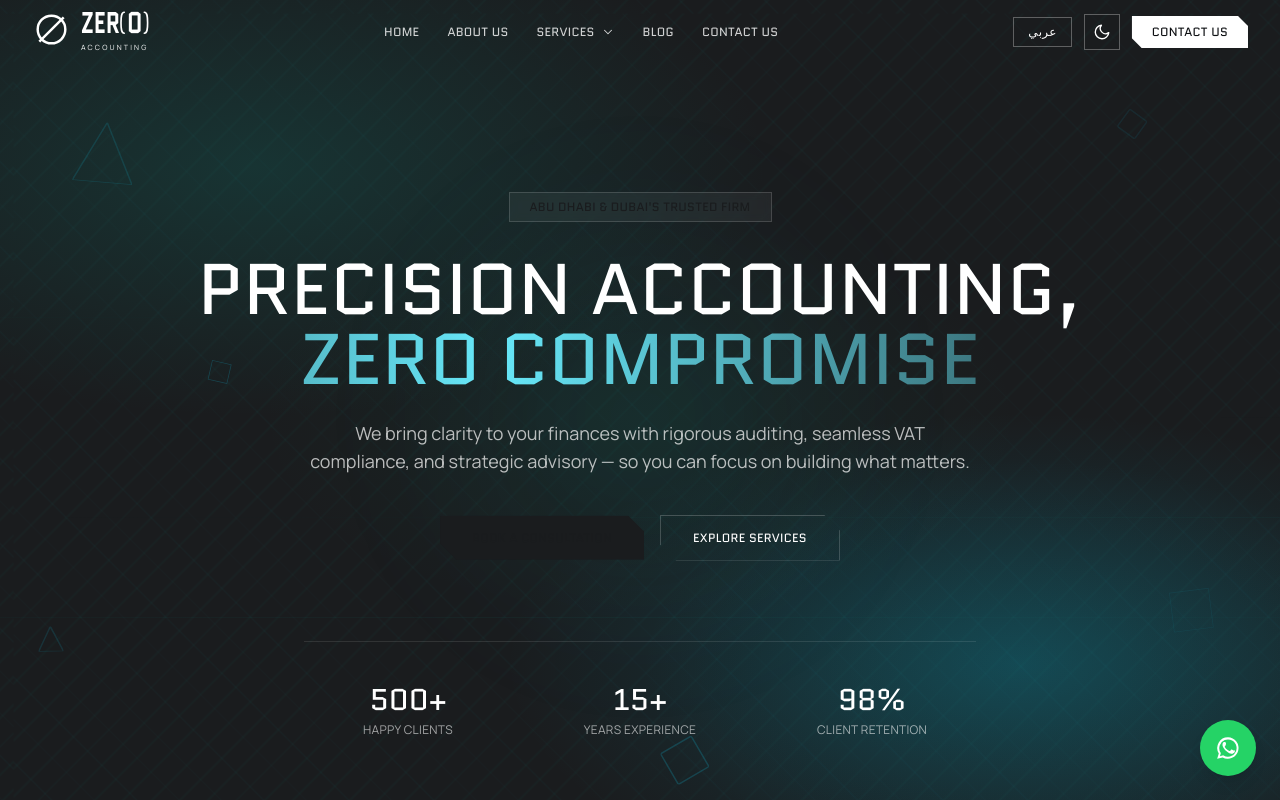
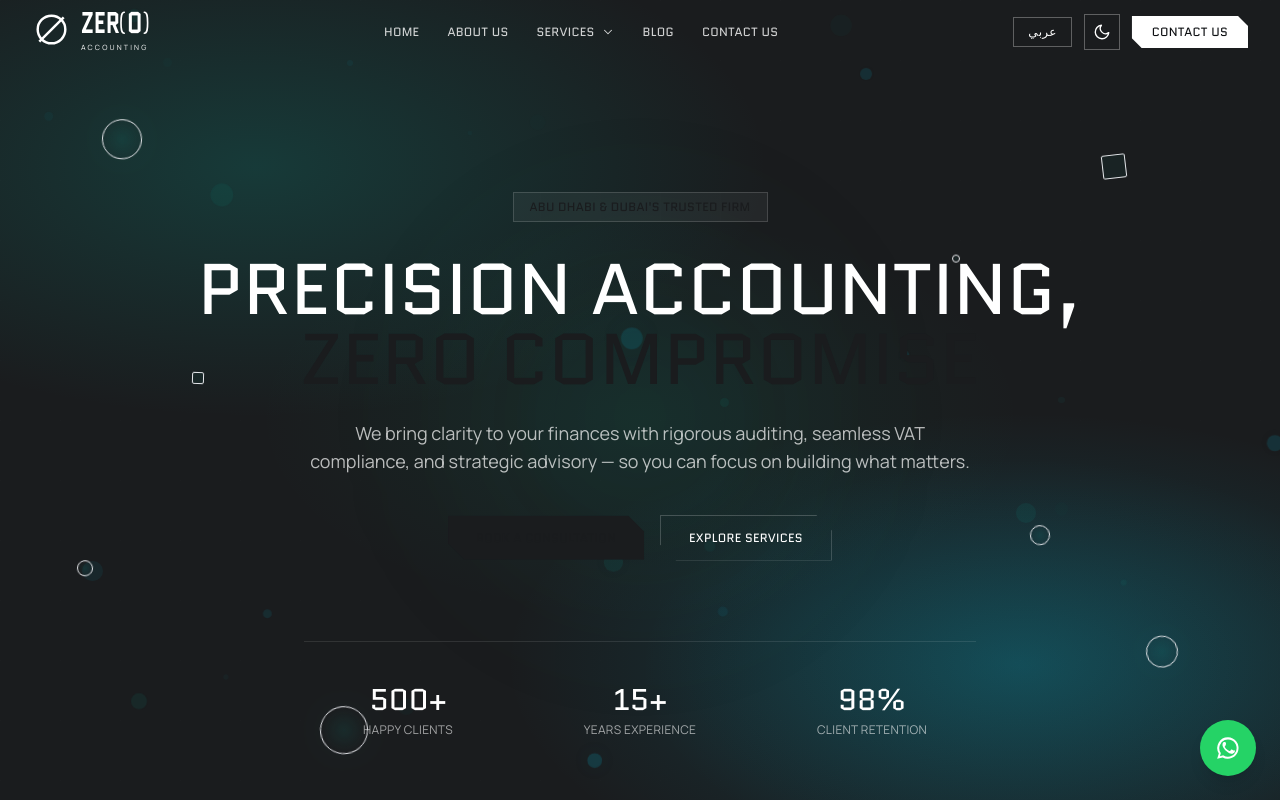
Before and after one commit to Fahis7/Zeroaccount, a React (Vite) app: page / in a window 1280 px wide. Shown: the top 800 px of the page. Built offline with nearby package versions, Linux system fonts and the light colour scheme.

Commit message:
UI updates

```diff
--- a/src/components/Hero.jsx
+++ b/src/components/Hero.jsx
@@ -18,128 +18,61 @@ const item = {
   show: { opacity: 1, y: 0, transition: { duration: 0.8, ease: [0.16, 1, 0.3, 1] } },
 };
 
-// ─── Diagonal Lines Background ──────────────────────────────────────
-function DiagonalLines() {
+const floatShape = {
+  initial: { y: 0, rotate: 0 },
+  animate: (delay) => ({
+    y: [0, -20, 0, 20, 0],
+    rotate: [0, 10, -10, 5, 0],
+    transition: {
+      duration: 6 + Math.random() * 4,
+      repeat: Infinity,
+      ease: "easeInOut",
+      delay: delay || 0,
+    },
+  }),
+};
+
+// ─── Floating Orbs (No lines) ──────────────────────────────────────
+function FloatingOrbs() {
+  const orbs = Array.from({ length: 30 }, (_, i) => ({
+    id: i,
+    size: 3 + Math.random() * 18,
+    x: Math.random() * 100,
+    y: Math.random() * 100,
+    duration: 14 + Math.random() * 20,
+    delay: Math.random() * 8,
+    opacity: 0.1 + Math.random() * 0.25,
+    color: Math.random() > 0.6 ? "rgba(13,148,136," : "rgba(6,182,212,",
+  }));
+
   return (
     <div className="pointer-events-none absolute inset-0 overflow-hidden">
-      {/* Animated diagonal grid */}
-      <motion.div
-        className="absolute inset-0"
-        style={{
-          backgroundImage: `
-            repeating-linear-gradient(
-              -45deg,
-              rgba(13,148,136,0.04) 0px,
-              rgba(13,148,136,0.04) 2px,
-              transparent 2px,
-              transparent 20px
-            ),
-            repeating-linear-gradient(
-              45deg,
-              rgba(6,182,212,0.03) 0px,
-              rgba(6,182,212,0.03) 1px,
-              transparent 1px,
-              transparent 30px
-            )
-          `,
-        }}
-        animate={{
-          backgroundPosition: ["0px 0px", "40px 40px"],
-        }}
-        transition={{
-          duration: 20,
-          repeat: Infinity,
-          ease: "linear",
-        }}
-      />
-
-      {/* Solid diagonal accent lines */}
-      {[-2, -1, 0, 1, 2].map((i) => (
+      {orbs.map((orb) => (
         <motion.div
-          key={i}
-          className="absolute h-px w-[200%]"
+          key={orb.id}
+          className="absolute rounded-full"
           style={{
-            top: `${50 + i * 12}%`,
-            left: "-50%",
-            background: `linear-gradient(90deg, transparent, rgba(13,148,136,${0.03 + Math.abs(i) * 0.02}), transparent)`,
-            transform: "rotate(-15deg)",
+            width: orb.size,
+            height: orb.size,
+            left: `${orb.x}%`,
+            top: `${orb.y}%`,
+            background: `${orb.color}${orb.opacity})`,
+            boxShadow: `0 0 ${orb.size * 2}px ${orb.color}${orb.opacity * 0.4})`,
           }}
           animate={{
-            x: ["-100%", "100%"],
+            x: [0, 20, -15, 10, 0],
+            y: [0, -15, 25, -10, 0],
+            scale: [1, 1.15, 0.85, 1.1, 1],
+            opacity: [orb.opacity, orb.opacity * 1.6, orb.opacity * 0.5, orb.opacity * 1.3, orb.opacity],
           }}
           transition={{
-            duration: 8 + i * 2,
+            duration: orb.duration,
             repeat: Infinity,
-            ease: "linear",
-            delay: i * 0.5,
+            ease: "easeInOut",
+            delay: orb.delay,
           }}
         />
       ))}
-    </div>
-  );
-}
-
-// ─── Floating Geometric Shapes ──────────────────────────────────────
-function GeometricShapes() {
-  const shapes = [
-    { type: "triangle", size: 60, x: 5, y: 15, delay: 0 },
-    { type: "diamond", size: 30, x: 88, y: 12, delay: 1.2 },
-    { type: "square", size: 40, x: 92, y: 70, delay: 0.6 },
-    { type: "triangle", size: 25, x: 3, y: 75, delay: 0.4 },
-    { type: "diamond", size: 50, x: 50, y: 90, delay: 2.0 },
-    { type: "square", size: 20, x: 15, y: 45, delay: 0.8 },
-  ];
-
-  return (
-    <div className="pointer-events-none absolute inset-0 overflow-hidden">
-      {shapes.map((shape, i) => {
-        let path = "";
-        if (shape.type === "triangle") {
-          const s = shape.size;
-          path = `M0,${s} L${s/2},0 L${s},${s} Z`;
-        } else if (shape.type === "diamond") {
-          const s = shape.size;
-          path = `M${s/2},0 L${s},${s/2} L${s/2},${s} L0,${s/2} Z`;
-        } else {
-          const s = shape.size;
-          path = `M0,0 L${s},0 L${s},${s} L0,${s} Z`;
-        }
-        return (
-          <motion.svg
-            key={i}
-            className="absolute"
-            style={{
-              width: shape.size,
-              height: shape.size,
-              left: `${shape.x}%`,
-              top: `${shape.y}%`,
-              opacity: 0.15,
-            }}
-            viewBox={`0 0 ${shape.size} ${shape.size}`}
-            fill="none"
-            xmlns="http://www.w3.org/2000/svg"
-            animate={{
-              x: [0, 20, -10, 15, 0],
-              y: [0, -15, 10, -5, 0],
-              rotate: [0, 15, -10, 8, 0],
-              opacity: [0.1, 0.25, 0.08, 0.2, 0.1],
-            }}
-            transition={{
-              duration: 10 + i * 2,
-              repeat: Infinity,
-              ease: "easeInOut",
-              delay: shape.delay,
-            }}
-          >
-            <path
-              d={path}
-              stroke={i % 2 === 0 ? "#13A8C4" : "#15BCDF"}
-              strokeWidth="1.5"
-              fill="none"
-            />
-          </motion.svg>
-        );
-      })}
     </div>
   );
 }
@@ -194,9 +127,9 @@ export default function Hero() {
           className="absolute inset-0 transition-opacity duration-1000"
           style={{
             background: `
-              radial-gradient(ellipse 80% 60% at 20% 20%, rgba(13,148,136,0.20), transparent 50%),
-              radial-gradient(ellipse 60% 50% at 80% 80%, rgba(6,182,212,0.12), transparent 50%),
-              radial-gradient(ellipse 50% 40% at 50% 50%, rgba(16,185,129,0.06), transparent 60%)
+              radial-gradient(ellipse 80% 60% at 20% 20%, rgba(13,148,136,0.25), transparent 50%),
+              radial-gradient(ellipse 60% 50% at 80% 80%, rgba(6,182,212,0.15), transparent 50%),
+              radial-gradient(ellipse 50% 40% at 50% 50%, rgba(16,185,129,0.08), transparent 60%)
             `,
           }}
         />
@@ -204,21 +137,18 @@ export default function Hero() {
           className="absolute inset-0"
           animate={{
             background: [
-              "radial-gradient(ellipse 80% 60% at 20% 20%, rgba(13,148,136,0.25), transparent 50%)",
+              "radial-gradient(ellipse 80% 60% at 20% 20%, rgba(13,148,136,0.20), transparent 50%)",
               "radial-gradient(ellipse 80% 60% at 80% 80%, rgba(6,182,212,0.20), transparent 50%)",
-              "radial-gradient(ellipse 80% 60% at 50% 50%, rgba(16,185,129,0.15), transparent 50%)",
-              "radial-gradient(ellipse 80% 60% at 20% 20%, rgba(13,148,136,0.25), transparent 50%)",
+              "radial-gradient(ellipse 80% 60% at 50% 50%, rgba(16,185,129,0.20), transparent 50%)",
+              "radial-gradient(ellipse 80% 60% at 20% 20%, rgba(13,148,136,0.20), transparent 50%)",
             ],
           }}
           transition={{ duration: 20, repeat: Infinity, ease: "linear" }}
         />
       </div>
 
-      {/* ─── Diagonal Lines ──────────────────────────────────── */}
-      <DiagonalLines />
-
-      {/* ─── Geometric Shapes ────────────────────────────────── */}
-      <GeometricShapes />
+      {/* ─── Floating Orbs (No connecting lines) ─────────────── */}
+      <FloatingOrbs />
 
       {/* ─── Mouse‑Following Glow ───────────────────────────── */}
       <motion.div
@@ -230,7 +160,7 @@ export default function Hero() {
           style={{
             left: "50%",
             top: "50%",
-            background: "radial-gradient(circle, rgba(13,148,136,0.15), rgba(6,182,212,0.08), transparent 60%)",
+            background: "radial-gradient(circle, rgba(13,148,136,0.15), transparent 60%)",
             filter: "blur(80px)",
             opacity: isHovering ? 1 : 0.6,
             transition: "opacity 0.6s ease",
@@ -249,6 +179,58 @@ export default function Hero() {
         />
       </motion.div>
 
+      {/* ─── Floating Shapes ────────────────────────────────── */}
+      <div className="pointer-events-none absolute inset-0 overflow-hidden">
+        {[
+          { w: 40, h: 40, top: "12%", left: "8%", delay: 0, shape: "circle" },
+          { w: 24, h: 24, top: "18%", right: "12%", delay: 1.2, shape: "diamond" },
+          { w: 16, h: 16, top: "65%", left: "6%", delay: 0.6, shape: "circle" },
+          { w: 32, h: 32, bottom: "20%", right: "8%", delay: 2.0, shape: "circle" },
+          { w: 12, h: 12, top: "45%", left: "15%", delay: 0.3, shape: "diamond" },
+          { w: 20, h: 20, bottom: "35%", right: "18%", delay: 1.8, shape: "circle" },
+          { w: 8, h: 8, top: "30%", right: "25%", delay: 0.9, shape: "circle" },
+          { w: 48, h: 48, bottom: "10%", left: "25%", delay: 2.5, shape: "circle" },
+        ].map((el, idx) => (
+          <motion.div
+            key={idx}
+            custom={el.delay}
+            variants={floatShape}
+            initial="initial"
+            animate="animate"
+            className="absolute border border-white/8"
+            style={{
+              width: el.w,
+              height: el.h,
+              top: el.top,
+              left: el.left,
+              right: el.right,
+              bottom: el.bottom,
+              borderRadius: el.shape === "circle" ? "50%" : "2px",
+              transform: `translate(${Math.random() * 20 - 10}px, ${Math.random() * 20 - 10}px)`,
+              background:
+                el.shape === "circle"
+                  ? "radial-gradient(circle, rgba(13,148,136,0.12), transparent 70%)"
+                  : "rgba(13,148,136,0.06)",
+              boxShadow: el.shape === "circle"
+                ? "0 0 40px rgba(13,148,136,0.05)"
+                : "none",
+            }}
+          />
+        ))}
+      </div>
+
+      {/* ─── Subtle Grid Overlay ───────────────────────────── */}
+      <div
+        className="pointer-events-none absolute inset-0 opacity-[0.03]"
+        style={{
+          backgroundImage: `
+            linear-gradient(rgba(255,255,255,0.2) 1px, transparent 1px),
+            linear-gradient(90deg, rgba(255,255,255,0.2) 1px, transparent 1px)
+          `,
+          backgroundSize: "60px 60px",
+        }}
+      />
+
       {/* ─── Main Content ────────────────────────────────────── */}
       <motion.div
         variants={container}
@@ -263,7 +245,7 @@ export default function Hero() {
         {/* ─── Eyebrow ── */}
         <motion.span
           variants={item}
-          className="inline-block border border-white/15 bg-white/5 px-5 py-1.5 font-display text-xs uppercase tracking-wide text-accent backdrop-blur-sm"
+          className="inline-block border border-white/15 bg-white/5 px-4 py-1.5 font-display text-xs uppercase tracking-wide text-accent"
         >
           {t("home.hero.eyebrow")}
         </motion.span>
@@ -274,11 +256,7 @@ export default function Hero() {
             <motion.span
               key={line}
               variants={item}
-              className={`block ${
-                index === lines.length - 1
-                  ? "bg-gradient-to-r from-accent via-cyan-300 to-accent bg-clip-text text-transparent bg-[length:200%_100%] animate-gradient"
-                  : ""
-              }`}
+              className={`block ${index === lines.length - 1 ? "text-accent" : ""}`}
             >
               {line}
             </motion.span>
@@ -294,13 +272,13 @@ export default function Hero() {
         <motion.div variants={item} className="mt-10 flex flex-col items-center justify-center gap-4 sm:flex-row">
           <Link
             to="/contact"
-            className="clip-corner bg-accent px-8 py-3.5 font-display text-xs uppercase tracking-wide text-ink shadow-glow transition-all hover:scale-105 hover:shadow-2xl hover:shadow-accent/30"
+            className="clip-corner bg-accent px-7 py-3.5 font-display text-xs uppercase tracking-wide text-ink shadow-glow transition-transform hover:-translate-y-0.5 hover:bg-accent-deep"
           >
             {t("home.hero.cta1")}
           </Link>
           <a
             href="#services"
-            className="clip-corner border border-white/20 px-8 py-3.5 font-display text-xs uppercase tracking-wide text-white transition-all hover:border-accent/40 hover:bg-white/5 hover:scale-105"
+            className="clip-corner border border-white/20 px-7 py-3.5 font-display text-xs uppercase tracking-wide text-white transition-colors hover:border-white/40"
           >
             {t("home.hero.cta2")}
           </a>
@@ -311,45 +289,32 @@ export default function Hero() {
           variants={item}
           className="mx-auto mt-20 grid max-w-2xl grid-cols-3 gap-6 border-t border-white/10 pt-10"
         >
-          <div className="group">
-            <div className="font-display text-3xl text-white transition-all duration-300 group-hover:scale-110 group-hover:text-accent">
+          <div>
+            <div className="font-display text-3xl text-white">
               <AnimatedCounter target={500} suffix="+" />
             </div>
-            <div className="mt-1 text-xs uppercase tracking-wide text-white/60 transition-colors duration-300 group-hover:text-white/80">
+            <div className="mt-1 text-xs uppercase tracking-wide text-white/60">
               {t("home.hero.stat1Label")}
             </div>
           </div>
-          <div className="group">
-            <div className="font-display text-3xl text-white transition-all duration-300 group-hover:scale-110 group-hover:text-accent">
+          <div>
+            <div className="font-display text-3xl text-white">
               <AnimatedCounter target={15} suffix="+" />
             </div>
-            <div className="mt-1 text-xs uppercase tracking-wide text-white/60 transition-colors duration-300 group-hover:text-white/80">
+            <div className="mt-1 text-xs uppercase tracking-wide text-white/60">
               {t("home.hero.stat2Label")}
             </div>
           </div>
-          <div className="group">
-            <div className="font-display text-3xl text-white transition-all duration-300 group-hover:scale-110 group-hover:text-accent">
+          <div>
+            <div className="font-display text-3xl text-white">
               <AnimatedCounter target={98} suffix="%" />
             </div>
-            <div className="mt-1 text-xs uppercase tracking-wide text-white/60 transition-colors duration-300 group-hover:text-white/80">
+            <div className="mt-1 text-xs uppercase tracking-wide text-white/60">
               {t("home.hero.stat3Label")}
             </div>
           </div>
         </motion.div>
       </motion.div>
-
-      {/* ─── Gradient Animation Styles ──────────────────────────────── */}
-      <style>{`
-        @keyframes gradient {
-          0% { background-position: 0% 50%; }
-          50% { background-position: 100% 50%; }
-          100% { background-position: 0% 50%; }
-        }
-        .animate-gradient {
-          animation: gradient 4s ease-in-out infinite alternate;
-          background-size: 200% 100%;
-        }
-      `}</style>
     </section>
   );
 }
```
